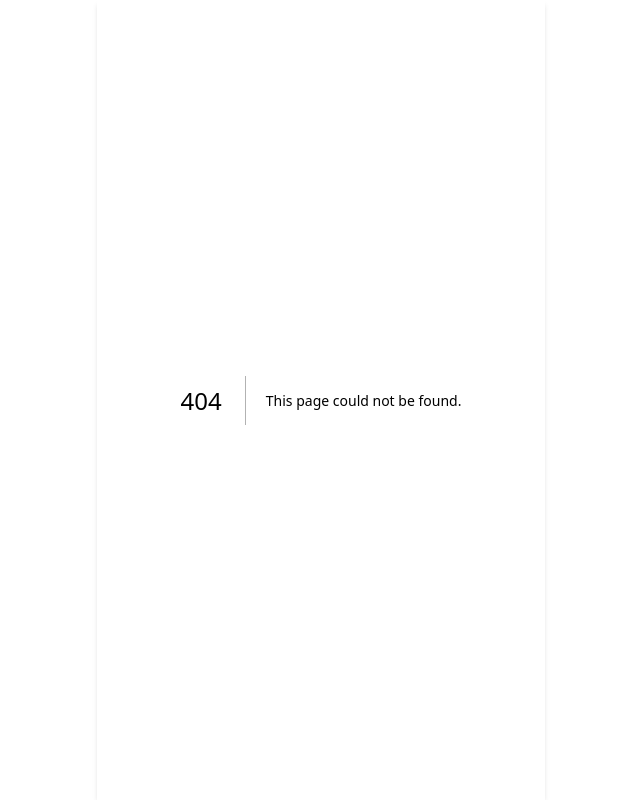
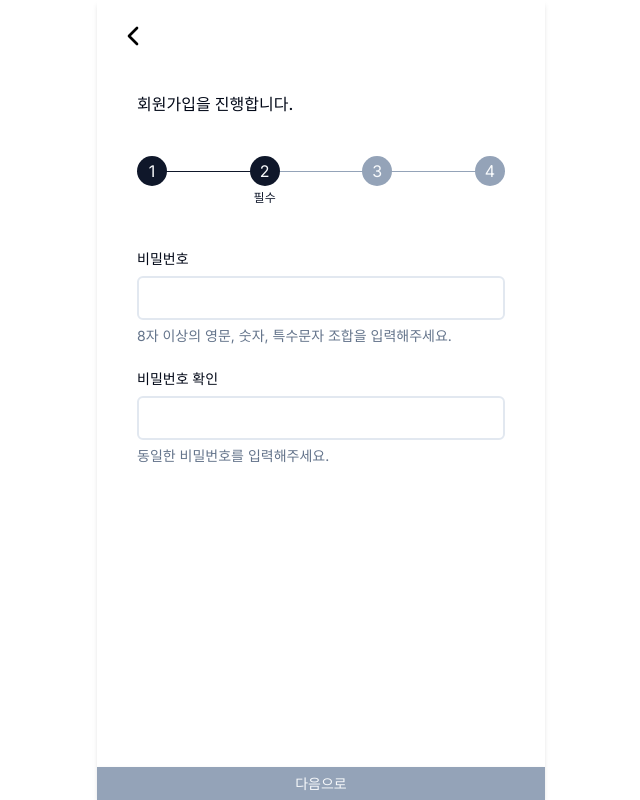
Before and after one commit to poten-moharu/moharu-frontend, a Next.js app: page /auth/signup/password in a window 1280 px wide. Before the commit this address had no page. Shown: the whole page, without its empty margins (319-959 px from the left). Built offline with nearby package versions, Linux system fonts and the light colour scheme.

Commit message:
*회원가입 - 비밀번호 페이지 임시 구현

```diff
--- /dev/null
+++ b/src/app/(without-navigation)/auth/signup/password/page.tsx
@@ -0,0 +1,109 @@
+'use client';
+
+import { Button } from '@/components/ui/button';
+import {
+  Form,
+  FormControl,
+  FormDescription,
+  FormField,
+  FormItem,
+  FormLabel,
+  FormMessage,
+} from '@/components/ui/form';
+import { Input } from '@/components/ui/input';
+import { zodResolver } from '@hookform/resolvers/zod';
+import { useRouter } from 'next/navigation';
+import { useForm } from 'react-hook-form';
+import { z } from 'zod';
+
+const formSchema = z
+  .object({
+    password: z
+      .string({
+        errorMap: () => ({
+          message: '8자 이상의 영문, 숫자, 특수문자 조합을 입력해주세요.',
+        }),
+      })
+      .min(8)
+      .max(20)
+      .regex(/[a-zA-Z]/)
+      .regex(/\d/)
+      .regex(/[@$!%*#?&]/),
+    confirmPassword: z.string({ required_error: '' }),
+  })
+  .refine(data => data.password === data.confirmPassword, {
+    message: '비밀번호가 일치하지 않습니다.',
+    path: ['confirmPassword'],
+  });
+
+export default function SignUpPasswordPage() {
+  const router = useRouter();
+  const form = useForm<z.infer<typeof formSchema>>({
+    resolver: zodResolver(formSchema),
+    mode: 'onChange',
+  });
+
+  const password = form.watch('password');
+  const confirmPassword = form.watch('confirmPassword');
+
+  const onSubmit = (values: z.infer<typeof formSchema>) => {
+    router.push('/auth/signup/extra-required');
+  };
+
+  return (
+    <Form {...form}>
+      <form className="flex h-full flex-col gap-5 px-10 pt-10">
+        <FormField
+          control={form.control}
+          name="password"
+          render={({ field }) => (
+            <FormItem>
+              <FormLabel>비밀번호</FormLabel>
+              <FormControl>
+                <Input
+                  type="password"
+                  {...field}
+                  onBlur={() => form.trigger('confirmPassword')}
+                />
+              </FormControl>
+              {!form.formState.errors.password && !password?.length && (
+                <FormDescription>
+                  8자 이상의 영문, 숫자, 특수문자 조합을 입력해주세요.
+                </FormDescription>
+              )}
+              {form.formState.errors.password && <FormMessage />}
+            </FormItem>
+          )}
+        />
+        <FormField
+          control={form.control}
+          name="confirmPassword"
+          render={({ field }) => (
+            <FormItem>
+              <FormLabel>비밀번호 확인</FormLabel>
+              <FormControl>
+                <Input type="password" {...field} />
+              </FormControl>
+              {!form.formState.errors.confirmPassword &&
+                !confirmPassword?.length && (
+                  <FormDescription>
+                    동일한 비밀번호를 입력해주세요.
+                  </FormDescription>
+                )}
+              {form.formState.errors.confirmPassword && <FormMessage />}
+            </FormItem>
+          )}
+        />
+      </form>
+      <Button
+        size="big"
+        className="mt-auto"
+        type="submit"
+        disabled={!form.formState.isValid}
+        onClick={form.handleSubmit(onSubmit)}
+      >
+        다음으로
+      </Button>
+    </Form>
+  );
+}
```
